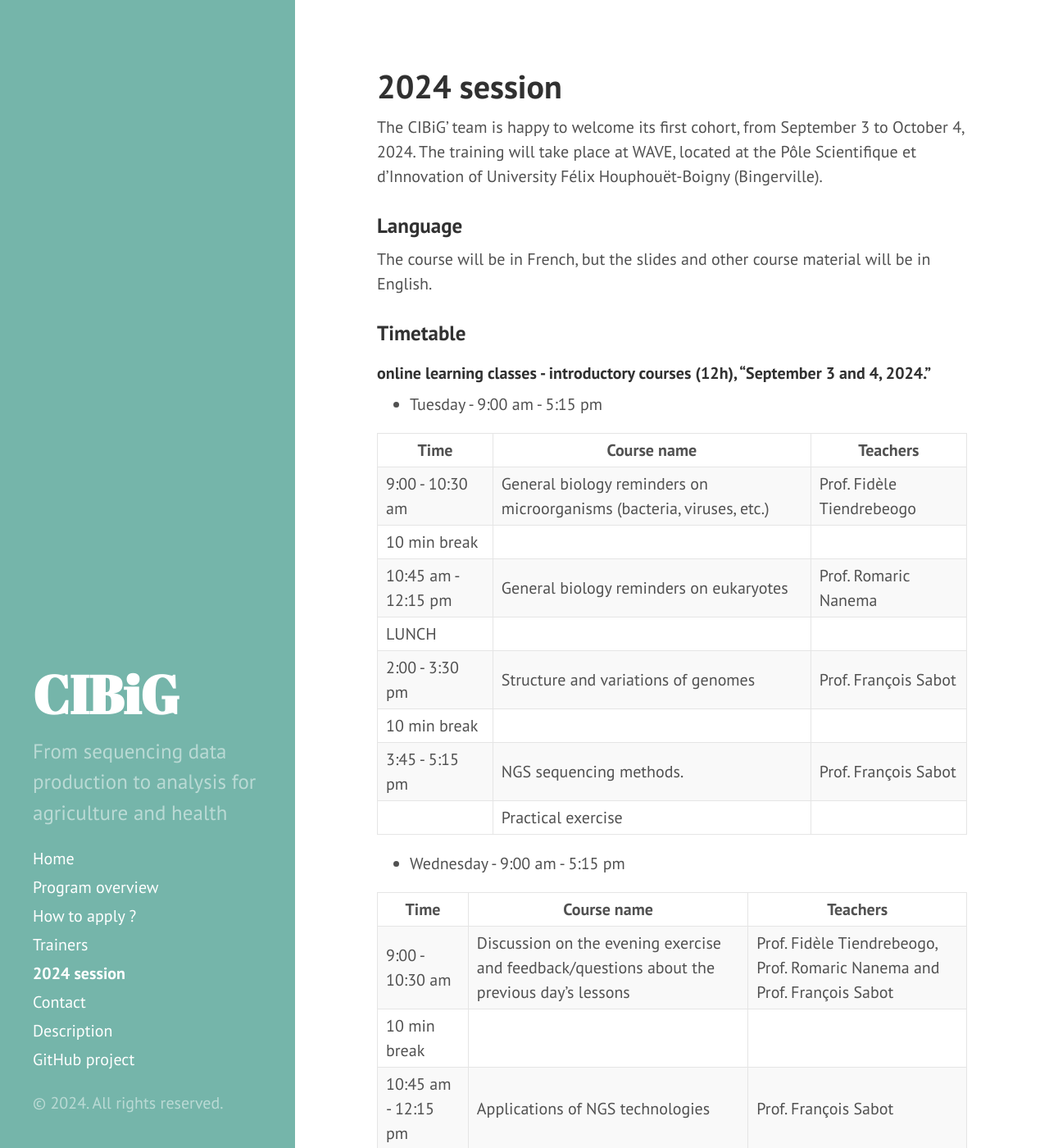
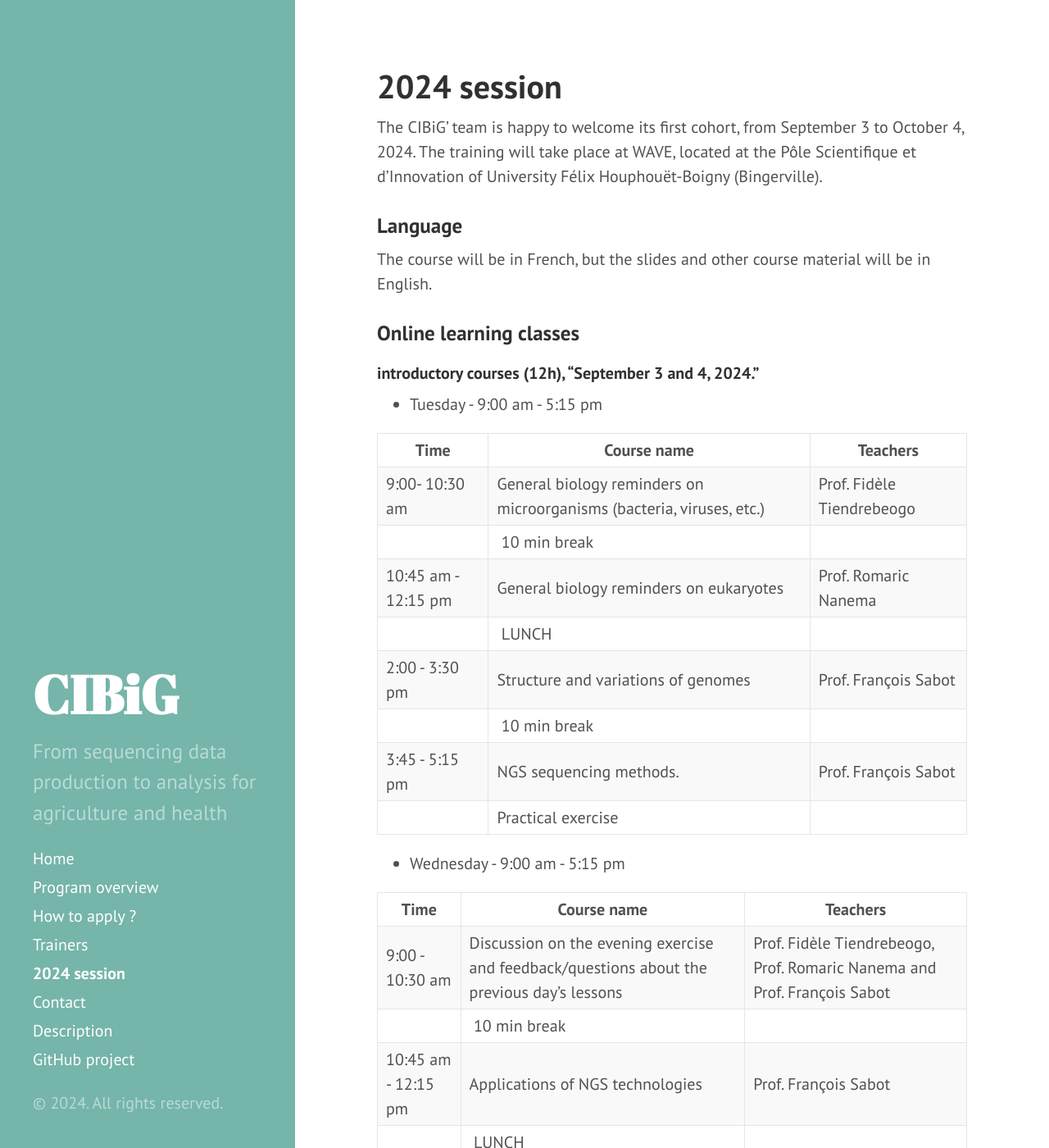
Before and after one commit to wave-centre/cibig, a Jekyll site: the page built from docs/05-2024.md, in a window 1280 px wide and 1400 px high. Shown: the whole window at 82% size. Built offline with Jekyll 4.4.1, drawn with Linux system fonts in a browser that asks for light colours; some of the changed text lies outside the part shown.

Commit message:
Update 05-2024.md

```diff
--- a/docs/05-2024.md
+++ b/docs/05-2024.md
@@ -10,20 +10,20 @@ The training will take place at WAVE, located at the Pôle Scientifique et d'Inn
 
 The course will be in French, but the slides and other course material will be in English.
 
-### Timetable
+### Online learning classes
 
-#### online learning classes - introductory courses (12h), "September 3 and 4, 2024."
+##### introductory courses (12h), "September 3 and 4, 2024."
 
 * Tuesday  - 9:00 am - 5:15 pm
 
 | Time | Course name | Teachers |
 |------|----------------------------------------------------|----------------|
-| 9:00 - 10:30 am |  General biology reminders on microorganisms (bacteria, viruses, etc.) |  Prof. Fidèle Tiendrebeogo |
-|  10 min break |
+| 9:00- 10:30 am |  General biology reminders on microorganisms (bacteria, viruses, etc.) |  Prof. Fidèle Tiendrebeogo |
+|  | 10 min break |  |
 | 10:45 am - 12:15 pm |  General biology reminders on eukaryotes | Prof. Romaric Nanema |
-| LUNCH |
+|  | LUNCH |  |
 | 2:00 - 3:30 pm| Structure and variations of genomes | Prof. François Sabot |
-| 10 min break |
+|  | 10 min break |  |
 | 3:45 - 5:15 pm | NGS sequencing methods. | Prof. François Sabot |
 | | Practical exercise | |
 
@@ -32,11 +32,11 @@ The course will be in French, but the slides and other course material will be i
 | Time | Course name | Teachers |
 |------|----------------------------------------------------|----------------|
 | 9:00 - 10:30 am |  Discussion on the evening exercise and feedback/questions about the previous day's lessons |  Prof. Fidèle Tiendrebeogo, Prof. Romaric Nanema and Prof. François Sabot |
-|  10 min break |
+|  | 10 min break |  |
 | 10:45 am - 12:15 pm |  Applications of NGS technologies | Prof. François Sabot  |
-| LUNCH |
+|  | LUNCH |  |
 | 2:00 - 3:30 pm| Mendelian genetics | Prof. Romaric Nanema |
-| 10 min break |
+|  | 10 min break |  |
 | 3:45 - 5:15 pm | General discussion over the two days, reflections on the results observed | Prof. Fidèle Tiendrebeogo, Prof. Romaric Nanema and Prof. François Sabot |
 | | Practical exercise | |
 
```
Also changed, not shown: other parts of docs/05-2024.md (+6 -2 lines).
